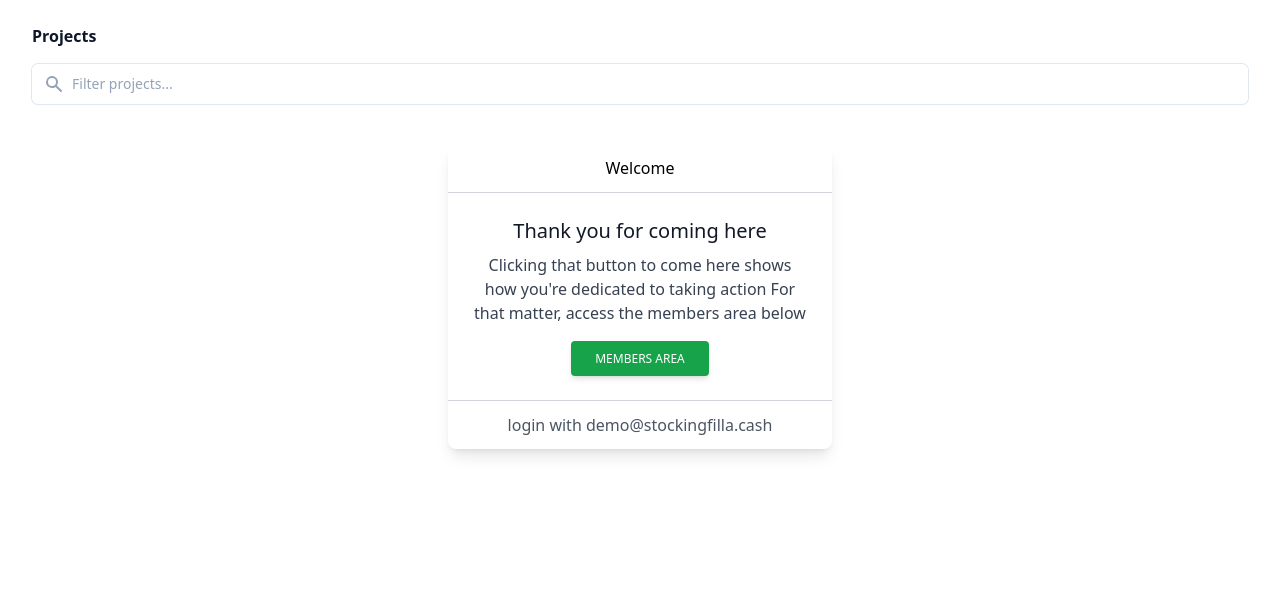
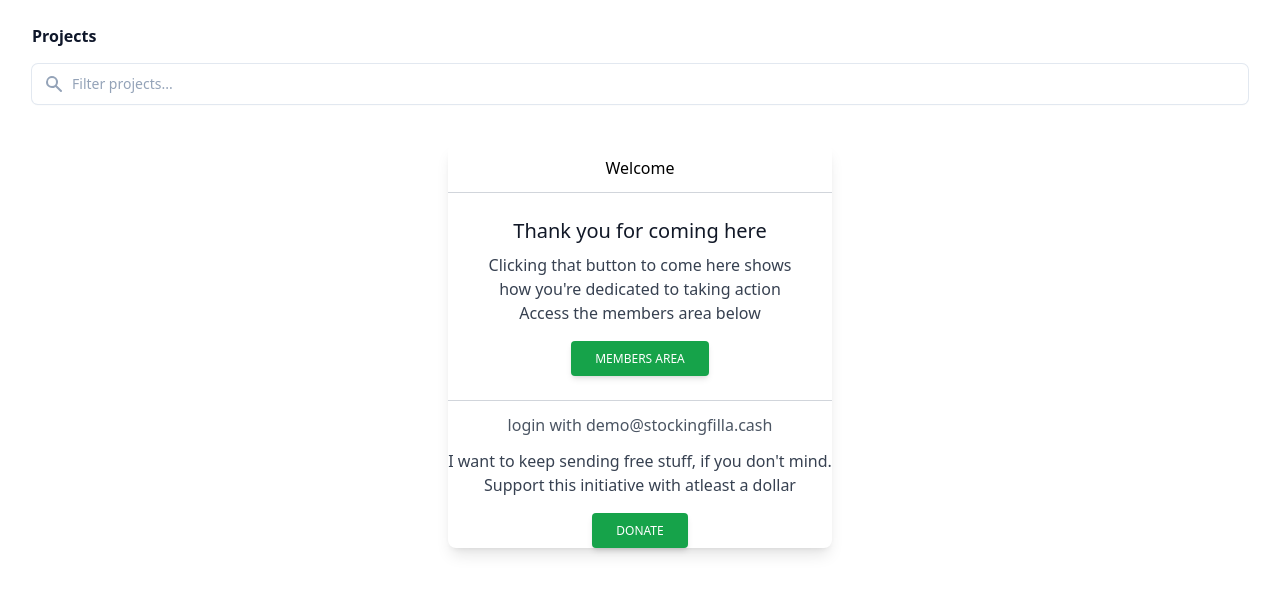
Before and after one commit to kjohn20/hello-world, a plain HTML site: page newyear-email.html in a window 1280 px wide. Drawn offline with nearby package versions, Linux system fonts and the light colour scheme; a script that the page names is missing.

Commit message:
Update newyear-email.html

```diff
--- a/newyear-email.html
+++ b/newyear-email.html
@@ -46,15 +46,22 @@ margin: 0;
 	    <div class="p-6">
 	      <h5 class="text-gray-900 text-xl font-medium mb-2">Thank you for coming here</h5>
 	      <p class="text-gray-700 text-base mb-4">
-		Clicking that button to come here shows how you're dedicated to taking action
+		Clicking that button to come here shows how you're dedicated to taking action <br/>
 
-   For that matter, access the members area below
+   Access the members area below
 	      </p>
 	      <button type="button" class=" inline-block px-6 py-2.5 bg-green-600 text-white font-medium text-xs leading-tight uppercase rounded shadow-md hover:bg-blue-700 hover:shadow-lg focus:bg-blue-700 focus:shadow-lg focus:outline-none focus:ring-0 active:bg-blue-800 active:shadow-lg transition duration-150 ease-in-out"><a href='https://www.stockingfilla.cash/members/index.php'>Members Area</a></button>
 	    </div>
 	   <div class="py-3 px-6 border-t border-gray-300 text-gray-600">
 	      login with demo@stockingfilla.cash
 	    </div>
+
+
+	<p class="text-gray-700 text-base mb-4">
+		I want to keep sending free stuff, if you don't mind. Support this initiative with atleast a dollar
+	      </p>
+	 <button type="button" class=" inline-block px-6 py-2.5 bg-green-600 text-white font-medium text-xs leading-tight uppercase rounded shadow-md hover:bg-blue-700 hover:shadow-lg focus:bg-blue-700 focus:shadow-lg focus:outline-none focus:ring-0 active:bg-blue-800 active:shadow-lg transition duration-150 ease-in-out"><a href='https://gasheer.com/invest.html'>Donate</a></button>
+
 	  </div>
 	</div>
           </div>
```
